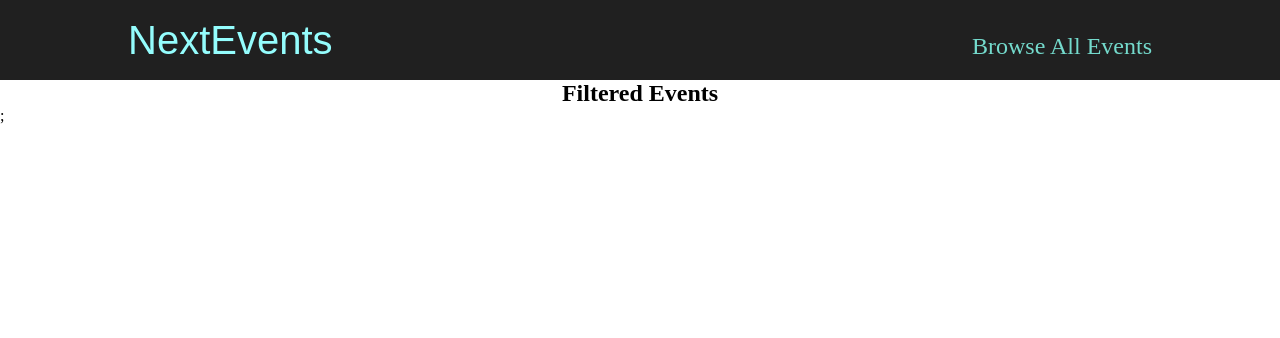
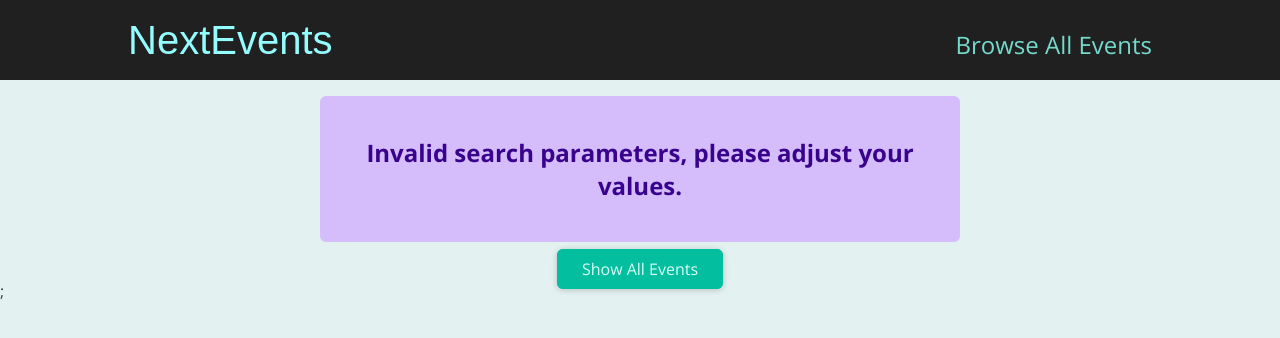
Before and after one commit to alleycaaat/event-finder, a Next.js app: page /events/e2 in a window 1280 px wide. Shown: the top 338 px of the page. Built offline with nearby package versions, Linux system fonts and the light colour scheme.

Commit message:
corrected global styles, added error message styles, finished search function

```diff
--- a/components/events/events-search.js
+++ b/components/events/events-search.js
@@ -1,6 +1,7 @@
+import { useRef } from 'react';
+
+import classes from './event-search.module.scss';
 import Button from '@/ui/button';
-import { useRef } from 'react';
-import classes from './event-search.module.scss';
 
 const EventsSearch = (props) => {
     const yearRef = useRef();
--- /dev/null
+++ b/components/events/results-title.js
@@ -0,0 +1,20 @@
+import Button from '@/ui/button';
+import classes from './results-title.module.scss';
+
+function ResultsTitle(props) {
+    const { date } = props;
+
+    const humanDate = new Date(date).toLocaleDateString('en-US', {
+        month: 'long',
+        year: 'numeric',
+    });
+
+    return (
+        <section className={classes.title}>
+            <h1>Events in {humanDate}</h1>
+            <Button link='/events'>Show all events</Button>
+        </section>
+    );
+}
+
+export default ResultsTitle;
--- /dev/null
+++ b/components/events/results-title.module.scss
@@ -0,0 +1,9 @@
+.title {
+    margin: 2rem auto;
+    width: 90%;
+    max-width: 40rem;
+    text-align: center;
+    h1 {
+        margin-bottom: 15px;
+    }
+}
--- a/pages/events/[...slug].js
+++ b/pages/events/[...slug].js
@@ -1,16 +1,65 @@
+import EventList from '@/components/events/event-list';
+import ResultsTitle from '@/components/events/results-title';
+
+import Button from '@/ui/button';
+import ErrorAlert from '@/ui/error-alert';
+
+import { getFilteredEvents } from '@/dummy-data';
 import { useRouter } from 'next/router';
 
 const FilteredEvents = () => {
-    const router = useRouter()
-    const filteredData = router.query.slug
+    const router = useRouter();
+    const filteredData = router.query.slug;
 
     if (!filteredData) {
-return <p className='center'>Loading...</p>
+        return <p className='center'>Loading...</p>;
     }
+
+    const filteredYear = +filteredData[0];
+    const filteredMonth = +filteredData[1];
+
+    if (
+        isNaN(filteredYear) ||
+        isNaN(filteredMonth) ||
+        filteredMonth < 1 ||
+        filteredMonth > 12
+    ) {
+        return (
+            <>
+                <ErrorAlert>
+                    <p>Invalid search parameters, please adjust your values.</p>
+                </ErrorAlert>
+                <div className='center'>
+                    <Button link='/events'>Show All Events</Button>
+                </div>
+            </>
+        );
+    }
+
+    const filteredEvents = getFilteredEvents({
+        year: filteredYear,
+        month: filteredMonth,
+    });
+
+    if (!filteredEvents || filteredEvents.length === 0) {
+        return (
+            <>
+                <ErrorAlert>
+                    <p>No events found for the selected time frame.</p>;
+                </ErrorAlert>
+                <div className='center'>
+                    <Button link='/events'>Show All Events</Button>
+                </div>
+            </>
+        );
+    }
+
+    const date = new Date(filteredYear, filteredMonth - 1);
 
     return (
         <section>
-            <h1>Filtered Events</h1>
+            <ResultsTitle date={date} />
+            <EventList events={filteredEvents} />
         </section>
     );
 };
--- a/styles/globals.scss
+++ b/styles/globals.scss
@@ -1,83 +1,24 @@
-:root {
-  --max-width: 1100px;
-  --border-radius: 12px;
-  --font-mono: ui-monospace, Menlo, Monaco, 'Cascadia Mono', 'Segoe UI Mono',
-    'Roboto Mono', 'Oxygen Mono', 'Ubuntu Monospace', 'Source Code Pro',
-    'Fira Mono', 'Droid Sans Mono', 'Courier New', monospace;
-
-  --foreground-rgb: 0, 0, 0;
-  --background-start-rgb: 214, 219, 220;
-  --background-end-rgb: 255, 255, 255;
-
-  --primary-glow: conic-gradient(from 180deg at 50% 50%,
-      #16abff33 0deg,
-      #0885ff33 55deg,
-      #54d6ff33 120deg,
-      #0071ff33 160deg,
-      transparent 360deg);
-  --secondary-glow: radial-gradient(rgba(255, 255, 255, 1),
-      rgba(255, 255, 255, 0));
-
-  --tile-start-rgb: 239, 245, 249;
-  --tile-end-rgb: 228, 232, 233;
-  --tile-border: conic-gradient(#00000080,
-      #00000040,
-      #00000030,
-      #00000020,
-      #00000010,
-      #00000010,
-      #00000080);
-
-  --callout-rgb: 238, 240, 241;
-  --callout-border-rgb: 172, 175, 176;
-  --card-rgb: 180, 185, 188;
-  --card-border-rgb: 131, 134, 135;
-}
-
-@media (prefers-color-scheme: dark) {
-  :root {
-    --foreground-rgb: 255, 255, 255;
-    --background-start-rgb: 0, 0, 0;
-    --background-end-rgb: 0, 0, 0;
-
-    --primary-glow: radial-gradient(rgba(1, 65, 255, 0.4), rgba(1, 65, 255, 0));
-    --secondary-glow: linear-gradient(to bottom right,
-        rgba(1, 65, 255, 0),
-        rgba(1, 65, 255, 0),
-        rgba(1, 65, 255, 0.3));
-
-    --tile-start-rgb: 2, 13, 46;
-    --tile-end-rgb: 2, 5, 19;
-    --tile-border: conic-gradient(#ffffff80,
-        #ffffff40,
-        #ffffff30,
-        #ffffff20,
-        #ffffff10,
-        #ffffff10,
-        #ffffff80);
-
-    --callout-rgb: 20, 20, 20;
-    --callout-border-rgb: 108, 108, 108;
-    --card-rgb: 100, 100, 100;
-    --card-border-rgb: 200, 200, 200;
-  }
-}
+@import url('https://fonts.googleapis.com/css2?family=Lato:wght@400;700&family=Open+Sans:wght@400;700&display=swap');
 
 * {
     box-sizing: border-box;
-  padding: 0;
+}
+
+body {
     margin: 0;
+    font-family: 'Open Sans', 'Lato', sans-serif;
+    color: #414141;
+    background-color: #e4f1f1;
 }
 
 h1,
 h2,
 h3,
-p {
-  text-align: center;
-}
-a {
-  color: inherit;
-  text-decoration: none;
+h4,
+h5,
+h6 {
+    font-family: 'Lato', sans-serif;
+    color: #2b2b2b;
 }
 
 ul {
@@ -90,8 +31,3 @@
     margin: auto;
     text-align: center;
 }
-@media (prefers-color-scheme: dark) {
-  html {
-    color-scheme: dark;
-  }
-}
--- /dev/null
+++ b/ui/error-alert.js
@@ -0,0 +1,7 @@
+import classes from './error-alert.module.css';
+
+function ErrorAlert(props) {
+  return <div className={classes.alert}>{props.children}</div>;
+}
+
+export default ErrorAlert;
--- /dev/null
+++ b/ui/error-alert.module.css
@@ -0,0 +1,12 @@
+.alert {
+  margin: 1rem auto;
+  padding: 1rem 2rem;
+  width: 90%;
+  max-width: 40rem;
+  background-color: #d5bdfc;
+  color: #38028d;
+  font-weight: bold;
+  font-size: 1.5rem;
+  text-align: center;
+  border-radius: 6px;
+}
```
Also changed, not shown: pages/events/[eventid].js (+9 -3 lines), pages/events/index.js (+5 -5 lines). Lines whose indentation alone changed are shown as unchanged.
